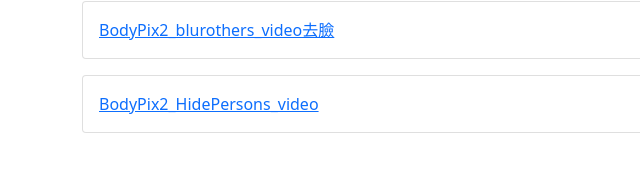
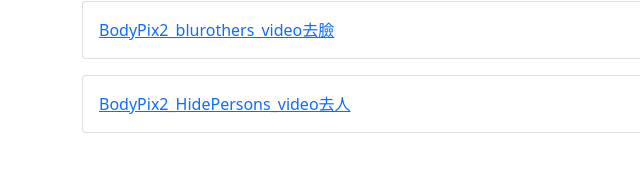
Before and after one commit to RichardWang919/RichardWang919.github.io, a plain HTML site: page index.html in a window 1280 px wide. Shown: the part 385-554 px from the top of the page, 0-640 px from the left. Drawn offline with nearby package versions, Linux system fonts and the light colour scheme.

Commit message:
Update index.html

```diff
--- a/index.html
+++ b/index.html
@@ -52,7 +52,7 @@
 
       <div class="card mt-3">
         <div class="card-body">
-          <a href="https://richardwang919.github.io/TensorFlow/BodyPix2_HidePersons_video.html">BodyPix2_HidePersons_video</a>
+          <a href="https://richardwang919.github.io/TensorFlow/BodyPix2_HidePersons_video.html">BodyPix2_HidePersons_video去人</a>
         </div>
       </div>
 
```
